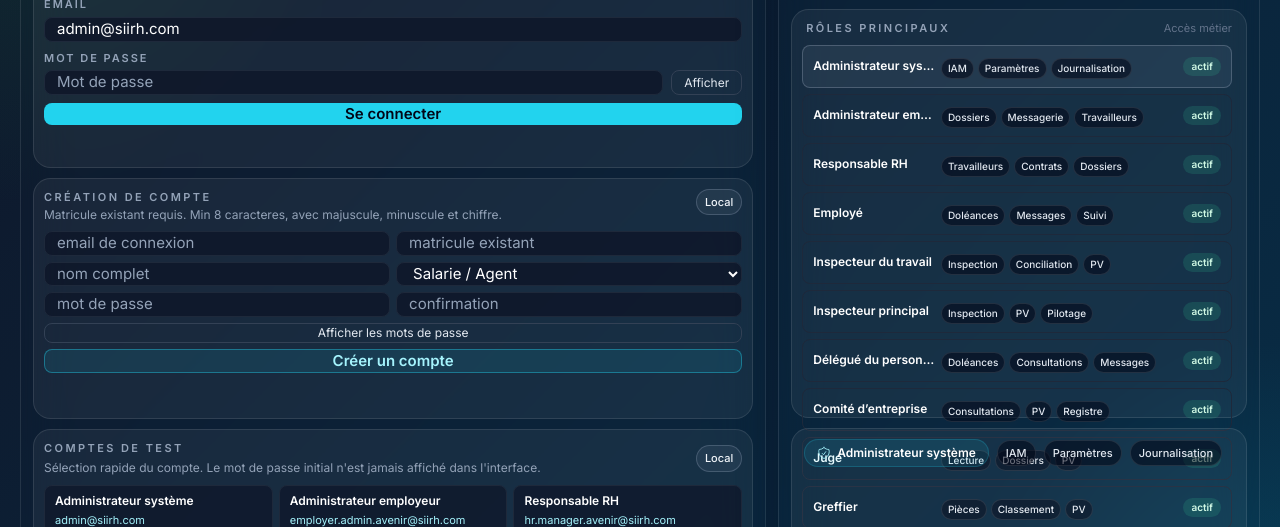
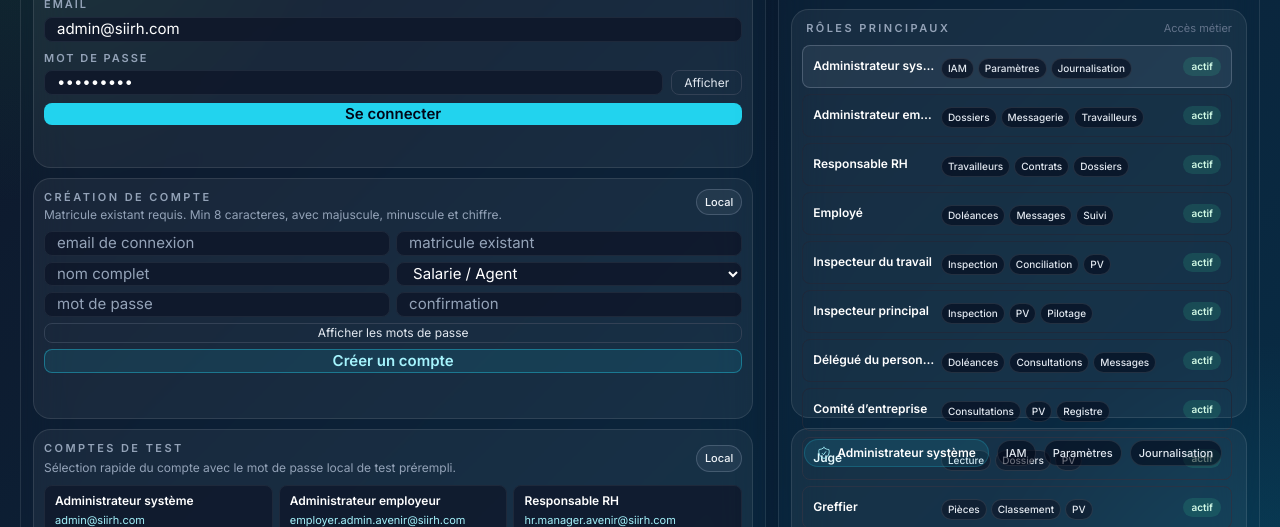
Before and after one commit to Soozey/SIIRH, a React (Vite) app: page /login in a window 1280 px wide. Shown: the part 157-684 px from the top of the page. Built offline with nearby package versions, Linux system fonts and the light colour scheme; no server answers.

Commit message:
Fix demo login prefill

```diff
--- a/src/pages/Login.tsx
+++ b/src/pages/Login.tsx
@@ -33,6 +33,8 @@ const DEFAULT_DEMO_ACCOUNTS: PublicDemoAccount[] = [
   { label: "Auditeur", role_code: "auditor_readonly", username: "auditor.readonly@siirh.com" },
   { label: "Inspecteur (alias actif)", role_code: "inspecteur", username: "inspecteur@siirh.com" },
 ];
+
+const DEMO_LOGIN_PASSWORD = "Siirh2026";
 
 type CatalogStatus = "loading" | "live" | "fallback";
 
@@ -169,7 +171,7 @@ export default function Login() {
   const toast = useToast();
 
   const [username, setUsername] = useState("admin@siirh.com");
-  const [password, setPassword] = useState("");
+  const [password, setPassword] = useState(DEMO_LOGIN_PASSWORD);
   const [showPassword, setShowPassword] = useState(false);
   const [loading, setLoading] = useState(false);
   const [demoAccounts, setDemoAccounts] = useState<PublicDemoAccount[]>(DEFAULT_DEMO_ACCOUNTS);
@@ -321,6 +323,7 @@ export default function Login() {
     const loginForRole = resolveRoleLogin(role.code);
     if (loginForRole) {
       setUsername(loginForRole.username);
+      setPassword(DEMO_LOGIN_PASSWORD);
       toast.info("Rôle présélectionné", `Compte de test sélectionné pour ${loginForRole.label}.`);
     }
   };
@@ -469,7 +472,7 @@ export default function Login() {
                 <div className="flex items-center justify-between gap-2">
                   <div>
                     <div className="text-[11px] font-semibold uppercase tracking-[0.22em] text-slate-400">Comptes de test</div>
-                    <p className="mt-0.5 text-[12px] text-slate-400">Sélection rapide du compte. Le mot de passe initial n'est jamais affiché dans l'interface.</p>
+                    <p className="mt-0.5 text-[12px] text-slate-400">Sélection rapide du compte avec le mot de passe local de test prérempli.</p>
                   </div>
                   <div className={`rounded-full border px-2 py-1 text-[11px] font-medium ${demoAccountsStatus === "live" ? "border-emerald-400/30 bg-emerald-400/10 text-emerald-100" : "border-slate-400/30 bg-slate-400/10 text-slate-100"}`}>{demoAccountsStatus === "live" ? "Synchronisé" : "Local"}</div>
                 </div>
@@ -480,6 +483,7 @@ export default function Login() {
                       type="button"
                       onClick={() => {
                         setUsername(item.username);
+                        setPassword(DEMO_LOGIN_PASSWORD);
                       }}
                       className="rounded-lg border border-slate-800 bg-slate-900/75 px-2.5 py-1.5 text-left transition hover:border-cyan-400/40 hover:bg-slate-900"
                     >
```
